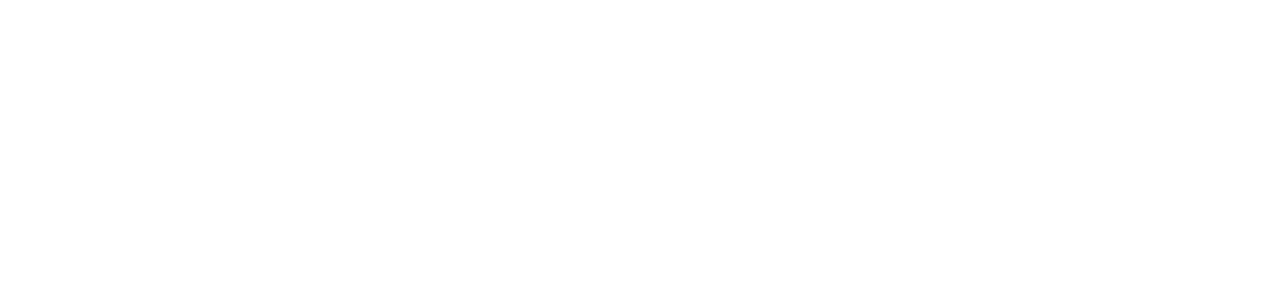
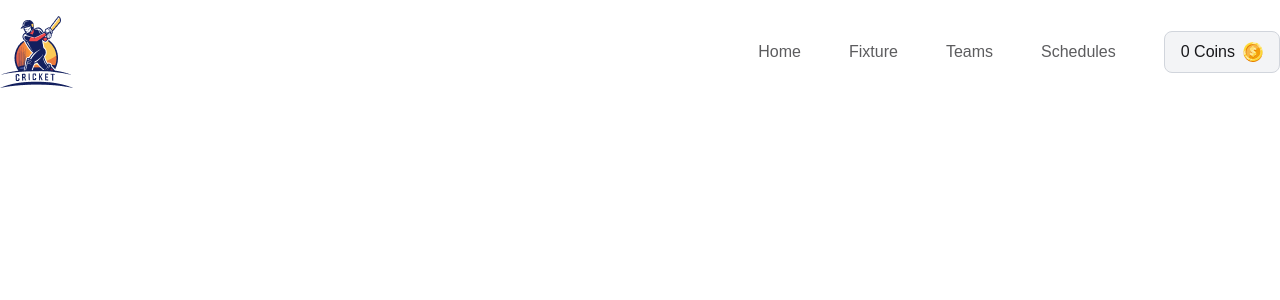
Before and after one commit to ruhit1000/BPL-Dream-11, a React (Vite) app: page / in a window 1280 px wide. Shown: the top 300 px of the page. Built offline with nearby package versions, Linux system fonts and the light colour scheme.

Commit message:
Navbar added

```diff
--- a/index.html
+++ b/index.html
@@ -1,5 +1,5 @@
 <!doctype html>
-<html lang="en">
+<html lang="en" data-theme="light">
   <head>
     <meta charset="UTF-8" />
     <link rel="icon" type="image/svg+xml" href="/vite.svg" />
--- a/src/App.jsx
+++ b/src/App.jsx
@@ -1,9 +1,10 @@
 import React from 'react';
+import NavBar from './components/NavBar/NavBar';
 
 const App = () => {
   return (
     <>
-
+      <NavBar />
     </>
   );
 };
--- /dev/null
+++ b/src/components/NavBar/NavBar.jsx
@@ -0,0 +1,27 @@
+import React from 'react';
+import navbarLogo from '../../assets/logo.png';
+import dollarImg from '../../assets/dollar1.png';
+
+const NavBar = () => {
+    return (
+        <div className='container mx-auto flex items-center justify-between py-4'>
+            <div>
+                <img src={navbarLogo} alt="Logo" />
+            </div>
+            <div className='flex items-center'>
+                <ul className='flex gap-12 opacity-70 mr-12'>
+                    <li>Home</li>
+                    <li>Fixture</li>
+                    <li>Teams</li>
+                    <li>Schedules</li>
+                </ul>
+                <div className='flex items-center border border-gray-300 rounded-lg px-4 py-2 gap-2 bg-gray-100'>
+                    <p><span>0</span> Coins</p>
+                    <img src={dollarImg} alt="Dollar Icon" />
+                </div>
+            </div>
+        </div>
+    );
+};
+
+export default NavBar;
--- a/src/index.css
+++ b/src/index.css
@@ -1,2 +1,8 @@
 @import "tailwindcss";
 @plugin "daisyui";
+
+@import url('https://fonts.googleapis.com/css2?family=Sora:wght@100..800&display=swap');
+
+* {
+    font-family: "Sora", sans-serif;
+}
```
Also changed, not shown: src/assets/dollar1.png (added), 1 other file (tests, documents, lock files or other folders).
